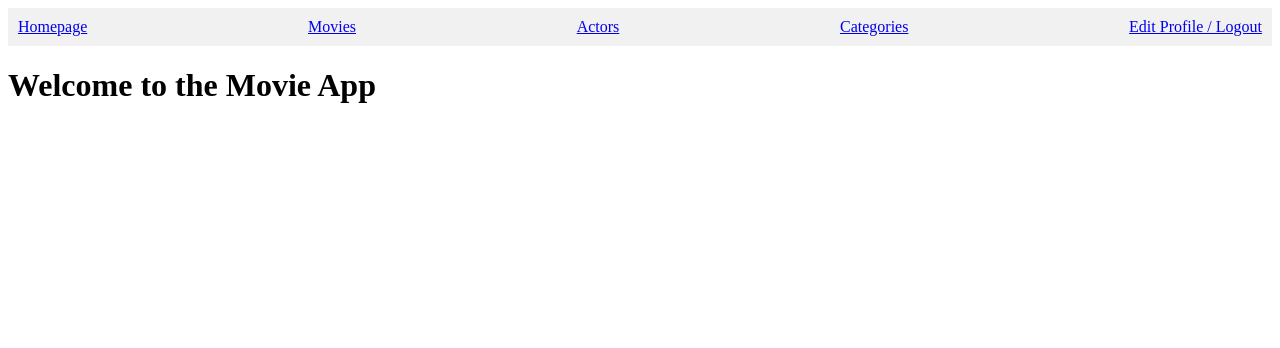
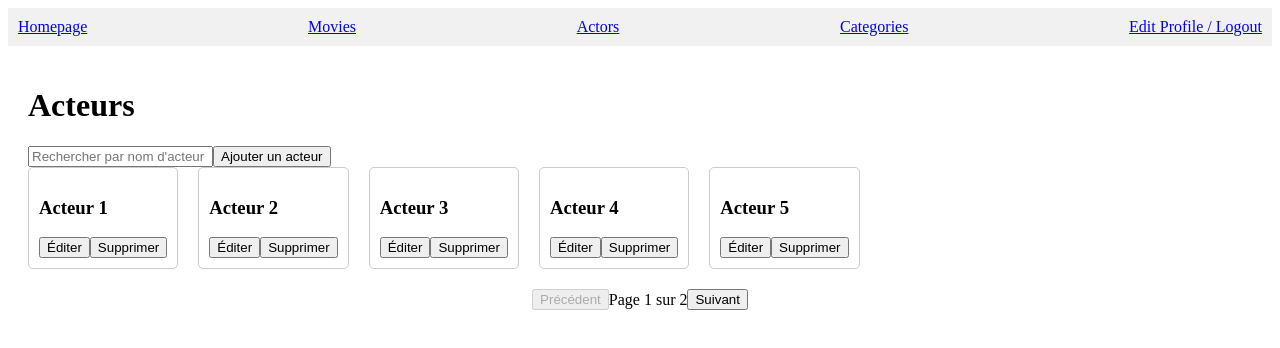
Before and after one commit to Flaviant3/Movie, a Vue app: page /#/actors in a window 1280 px wide. Shown: the top 348 px of the page. Built offline with nearby package versions, Linux system fonts and the light colour scheme.

Commit message:
feat movie and actor

```diff
--- a/src/components/ActorCard.vue
+++ b/src/components/ActorCard.vue
@@ -1,6 +1,8 @@
 <template>
   <div class="actor-card" @click="handleClick">
     <h3>{{ actor.name }}</h3>
+    <button @click.stop="edit()">Éditer</button>
+    <button @click.stop="remove()">Supprimer</button>
   </div>
 </template>
 
@@ -12,6 +14,12 @@ export default {
   methods: {
     handleClick() {
       this.$emit('click');
+    },
+    edit() {
+      this.$emit('edit', this.actor);
+    },
+    remove() { // Changer delete() en remove()
+      this.$emit('delete', this.actor.id);
     }
   }
 };
--- a/src/components/Actors.vue
+++ b/src/components/Actors.vue
@@ -1,12 +1,138 @@
-<!-- src/components/Actors.vue -->
 <template>
-  <div>
-    <h1>Welcome to the Movie App</h1>
+  <div class="actors-page">
+    <h1>Acteurs</h1>
+
+    <input type="text" v-model="searchQuery" placeholder="Rechercher par nom d'acteur" />
+
+    <button @click="showAddActorForm = !showAddActorForm">
+      {{ showAddActorForm ? 'Annuler' : 'Ajouter un acteur' }}
+    </button>
+
+    <div v-if="showAddActorForm">
+      <h2>Ajouter un acteur</h2>
+      <form @submit.prevent="addActor">
+        <input type="text" v-model="newActor.name" placeholder="Nom de l'acteur" required />
+        <button type="submit">Ajouter</button>
+      </form>
+    </div>
+
+    <div class="actors-list">
+      <ActorCard
+        v-for="actor in paginatedActors"
+        :key="actor.id"
+        :actor="actor"
+        @click.native="goToActorDetails(actor.id)"
+        @edit="editActor(actor)"
+        @delete="confirmDelete(actor.id)"
+      />
+    </div>
+
+    <pagination
+      :current-page="currentPage"
+      :total-pages="totalPages"
+      @change-page="changePage"
+    />
+
+    <popin-confirmation
+      v-if="showConfirmation"
+      @confirm="deleteActor"
+      @cancel="showConfirmation = false"
+    />
   </div>
 </template>
 
 <script>
+import ActorCard from './ActorCard.vue';
+import Pagination from './Pagination.vue';
+import PopinConfirmation from './PopinConfirmation.vue';
+
 export default {
-  name: 'Actors',
+  components: {
+    ActorCard,
+    Pagination,
+    PopinConfirmation
+  },
+  data() {
+    return {
+      searchQuery: '',
+      actors: [], // Remplir avec la liste des acteurs
+      newActor: {
+        name: ''
+      },
+      showAddActorForm: false,
+      currentPage: 1,
+      itemsPerPage: 5,
+      showConfirmation: false,
+      actorToDelete: null
+    };
+  },
+  computed: {
+    filteredActors() {
+      return this.actors.filter(actor =>
+        actor.name.toLowerCase().includes(this.searchQuery.toLowerCase())
+      );
+    },
+    paginatedActors() {
+      const start = (this.currentPage - 1) * this.itemsPerPage;
+      return this.filteredActors.slice(start, start + this.itemsPerPage);
+    },
+    totalPages() {
+      return Math.ceil(this.filteredActors.length / this.itemsPerPage);
+    }
+  },
+  methods: {
+    goToActorDetails(actorId) {
+      this.$router.push({ name: 'ActorDetails', params: { id: actorId } });
+    },
+    addActor() {
+      const newId = this.actors.length + 1; // Remplacer par une logique d'ID unique
+      this.actors.push({ id: newId, ...this.newActor });
+      this.resetNewActor();
+      this.showAddActorForm = false;
+    },
+    resetNewActor() {
+      this.newActor = { name: '' };
+    },
+    editActor(actor) {
+      this.newActor = { ...actor };
+      this.showAddActorForm = true;
+    },
+    confirmDelete(actorId) {
+      this.actorToDelete = actorId;
+      this.showConfirmation = true;
+    },
+    deleteActor() {
+      this.actors = this.actors.filter(actor => actor.id !== this.actorToDelete);
+      this.showConfirmation = false;
+      this.actorToDelete = null;
+    },
+    changePage(page) {
+      this.currentPage = page;
+    }
+  },
+  created() {
+    // Remplacer par votre logique pour récupérer les acteurs
+    this.actors = [
+      { id: 1, name: 'Acteur 1' },
+      { id: 2, name: 'Acteur 2' },
+      { id: 3, name: 'Acteur 3' },
+      { id: 4, name: 'Acteur 4' },
+      { id: 5, name: 'Acteur 5' },
+      { id: 6, name: 'Acteur 6' },
+      { id: 7, name: 'Acteur 7' },
+      { id: 8, name: 'Acteur 8' }
+    ];
+  }
 };
 </script>
+
+<style scoped>
+.actors-page {
+  padding: 20px;
+}
+.actors-list {
+  display: flex;
+  flex-wrap: wrap;
+  gap: 20px;
+}
+</style>
--- a/src/components/Movies.vue
+++ b/src/components/Movies.vue
@@ -1,12 +1,154 @@
-<!-- src/components/Movies.vue -->
 <template>
-  <div>
-    <h1>Welcome to the Movie App</h1>
+  <div class="movies-page">
+    <h1>Films</h1>
+
+    <input type="text" v-model="searchQuery" placeholder="Rechercher par nom de film" />
+
+    <button @click="showAddMovieForm = !showAddMovieForm">
+      {{ showAddMovieForm ? 'Annuler' : 'Ajouter un film' }}
+    </button>
+
+    <div v-if="showAddMovieForm">
+      <h2>Ajouter un film</h2>
+      <form @submit.prevent="addMovie">
+        <input type="text" v-model="newMovie.title" placeholder="Titre du film" required />
+        <textarea v-model="newMovie.description" placeholder="Description" required></textarea>
+
+        <label>Acteurs :</label>
+        <select v-model="newMovie.actors" multiple>
+          <option v-for="actor in actors" :key="actor.id" :value="actor.id">{{ actor.name }}</option>
+        </select>
+        <button type="submit">Ajouter</button>
+      </form>
+    </div>
+
+    <div class="movies-list">
+      <MovieCard
+        v-for="movie in paginatedMovies"
+        :key="movie.id"
+        :movie="movie"
+        @click.native="goToMovieDetails(movie.id)"
+        @edit="editMovie(movie)"
+        @delete="confirmDelete(movie.id)"
+      />
+    </div>
+
+    <pagination
+      :current-page="currentPage"
+      :total-pages="totalPages"
+      @change-page="changePage"
+    />
+
+    <popin-confirmation
+      v-if="showConfirmation"
+      @confirm="deleteMovie"
+      @cancel="showConfirmation = false"
+    />
   </div>
 </template>
 
 <script>
+import MovieCard from './MovieCard.vue';
+import Pagination from './Pagination.vue';
+import PopinConfirmation from './PopinConfirmation.vue';
+
 export default {
-  name: 'Movies',
+  components: {
+    MovieCard,
+    Pagination,
+    PopinConfirmation
+  },
+  data() {
+    return {
+      searchQuery: '',
+      movies: [], // Remplir avec la liste des films
+      actors: [], // Remplir avec la liste des acteurs
+      newMovie: {
+        title: '',
+        description: '',
+        actors: []
+      },
+      showAddMovieForm: false,
+      currentPage: 1,
+      itemsPerPage: 5,
+      showConfirmation: false,
+      movieToDelete: null
+    };
+  },
+  computed: {
+    filteredMovies() {
+      return this.movies.filter(movie =>
+        movie.title.toLowerCase().includes(this.searchQuery.toLowerCase())
+      );
+    },
+    paginatedMovies() {
+      const start = (this.currentPage - 1) * this.itemsPerPage;
+      return this.filteredMovies.slice(start, start + this.itemsPerPage);
+    },
+    totalPages() {
+      return Math.ceil(this.filteredMovies.length / this.itemsPerPage);
+    }
+  },
+  methods: {
+    goToMovieDetails(movieId) {
+      this.$router.push({ name: 'MovieDetails', params: { id: movieId } });
+    },
+    addMovie() {
+      const newId = this.movies.length + 1; // Remplacer par une logique d'ID unique
+      this.movies.push({ id: newId, ...this.newMovie });
+      this.resetNewMovie();
+      this.showAddMovieForm = false;
+    },
+    resetNewMovie() {
+      this.newMovie = { title: '', description: '', actors: [] };
+    },
+    editMovie(movie) {
+      // Logique pour éditer le film
+      this.newMovie = { ...movie };
+      this.showAddMovieForm = true;
+    },
+    confirmDelete(movieId) {
+      this.movieToDelete = movieId;
+      this.showConfirmation = true;
+    },
+    deleteMovie() {
+      this.movies = this.movies.filter(movie => movie.id !== this.movieToDelete);
+      this.showConfirmation = false;
+      this.movieToDelete = null;
+    },
+    changePage(page) {
+      this.currentPage = page;
+    }
+  },
+  created() {
+    // Remplacer par votre logique pour récupérer les films et acteurs
+    this.movies = [
+      { id: 1, title: 'Film 1', description: 'Description 1', actors: [] },
+      { id: 2, title: 'Film 2', description: 'Description 2', actors: [] },
+      { id: 3, title: 'Film 3', description: 'Description 3', actors: [] },
+      { id: 4, title: 'Film 4', description: 'Description 4', actors: [] },
+      { id: 5, title: 'Film 5', description: 'Description 5', actors: [] },
+      { id: 6, title: 'Film 6', description: 'Description 6', actors: [] },
+      { id: 7, title: 'Film 7', description: 'Description 7', actors: [] },
+      { id: 8, title: 'Film 8', description: 'Description 8', actors: [] }
+    ];
+    this.actors = [
+      { id: 1, name: 'Acteur 1' },
+      { id: 2, name: 'Acteur 2' },
+      { id: 3, name: 'Acteur 3' },
+      { id: 4, name: 'Acteur 4' }
+    ];
+  }
 };
 </script>
+
+<style scoped>
+.movies-page {
+  padding: 20px;
+}
+.movies-list {
+  display: flex;
+  flex-wrap: wrap;
+  gap: 20px;
+}
+</style>
--- /dev/null
+++ b/src/components/Pagination.vue
@@ -0,0 +1,37 @@
+<template>
+  <div class="pagination">
+    <button @click="prevPage" :disabled="currentPage === 1">Précédent</button>
+    <span>Page {{ currentPage }} sur {{ totalPages }}</span>
+    <button @click="nextPage" :disabled="currentPage === totalPages">Suivant</button>
+  </div>
+</template>
+
+<script>
+export default {
+  props: {
+    currentPage: Number,
+    totalPages: Number
+  },
+  methods: {
+    prevPage() {
+      if (this.currentPage > 1) {
+        this.$emit('change-page', this.currentPage - 1);
+      }
+    },
+    nextPage() {
+      if (this.currentPage < this.totalPages) {
+        this.$emit('change-page', this.currentPage + 1);
+      }
+    }
+  }
+};
+</script>
+
+<style scoped>
+.pagination {
+  display: flex;
+  justify-content: center;
+  align-items: center;
+  margin: 20px 0;
+}
+</style>
--- /dev/null
+++ b/src/components/PopinConfirmation.vue
@@ -0,0 +1,34 @@
+<template>
+  <div class="popin">
+    <div class="popin-content">
+      <h3>Confirmer la suppression</h3>
+      <p>Êtes-vous sûr de vouloir supprimer ce film ?</p>
+      <button @click="$emit('confirm')">Confirmer</button>
+      <button @click="$emit('cancel')">Annuler</button>
+    </div>
+  </div>
+</template>
+
+<script>
+export default {};
+</script>
+
+<style scoped>
+.popin {
+  position: fixed;
+  top: 0;
+  left: 0;
+  right: 0;
+  bottom: 0;
+  background: rgba(0, 0, 0, 0.5);
+  display: flex;
+  justify-content: center;
+  align-items: center;
+}
+.popin-content {
+  background: white;
+  padding: 20px;
+  border-radius: 5px;
+  text-align: center;
+}
+</style>
```
